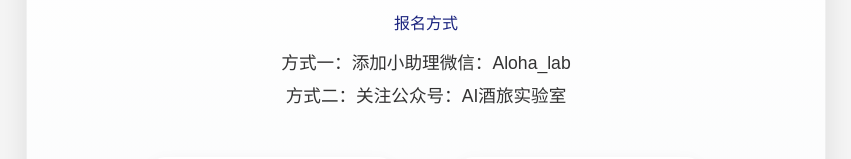
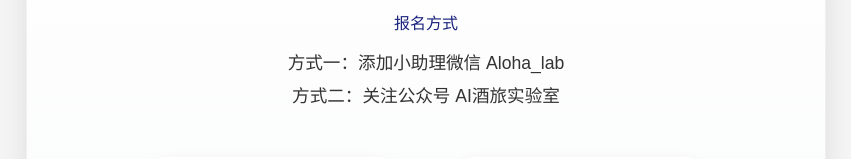
Before and after one commit to aprah777/aloha-ai-hotel-courses, a plain HTML site: page index.html in a window 1280 px wide. Shown: the part 1563-1722 px from the top of the page, without its empty margins (214-1065 px from the left). Drawn offline with Linux system fonts and the light colour scheme; files whose address does not match are found by name.

Commit message:
Update index.html

```diff
--- a/index.html
+++ b/index.html
@@ -235,8 +235,8 @@
             <h2>立即报名</h2>
             <p style="font-size: 1.1rem; margin-bottom: 1rem;">锁定早鸟优惠价，开启AI赋能酒店增长之旅！</p>
             <p style="color: #1a237e; font-weight: 500; margin-bottom: 1rem;">报名方式</p>
-            <p style="margin: 0.5rem 0; font-size: 1.1rem;">方式一：添加小助理微信：Aloha_lab</p>
-            <p style="margin: 0.5rem 0; font-size: 1.1rem;">方式二：关注公众号：AI酒旅实验室</p>
+            <p style="margin: 0.5rem 0; font-size: 1.1rem;">方式一：添加小助理微信 Aloha_lab</p>
+            <p style="margin: 0.5rem 0; font-size: 1.1rem;">方式二：关注公众号 AI酒旅实验室</p>
             <div class="qr-codes">
                 <div class="qr-code">
                     <img src="./images/wechat-qr.jpg" alt="微信二维码">
```
